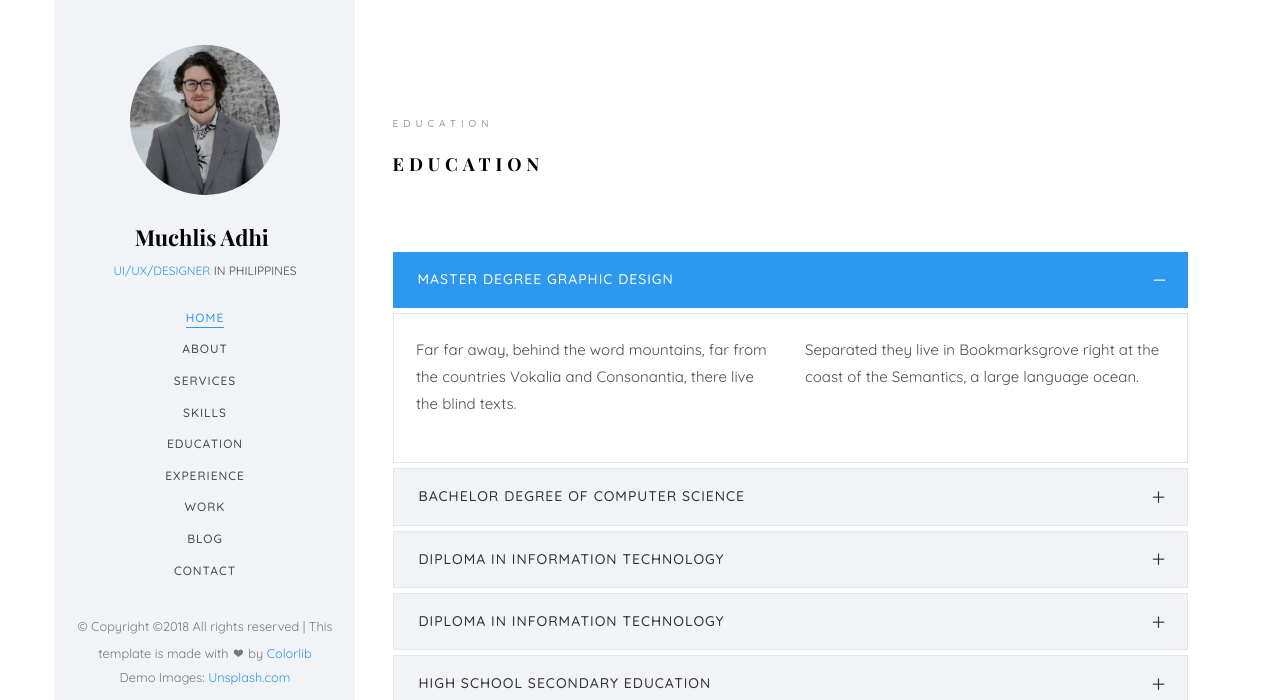
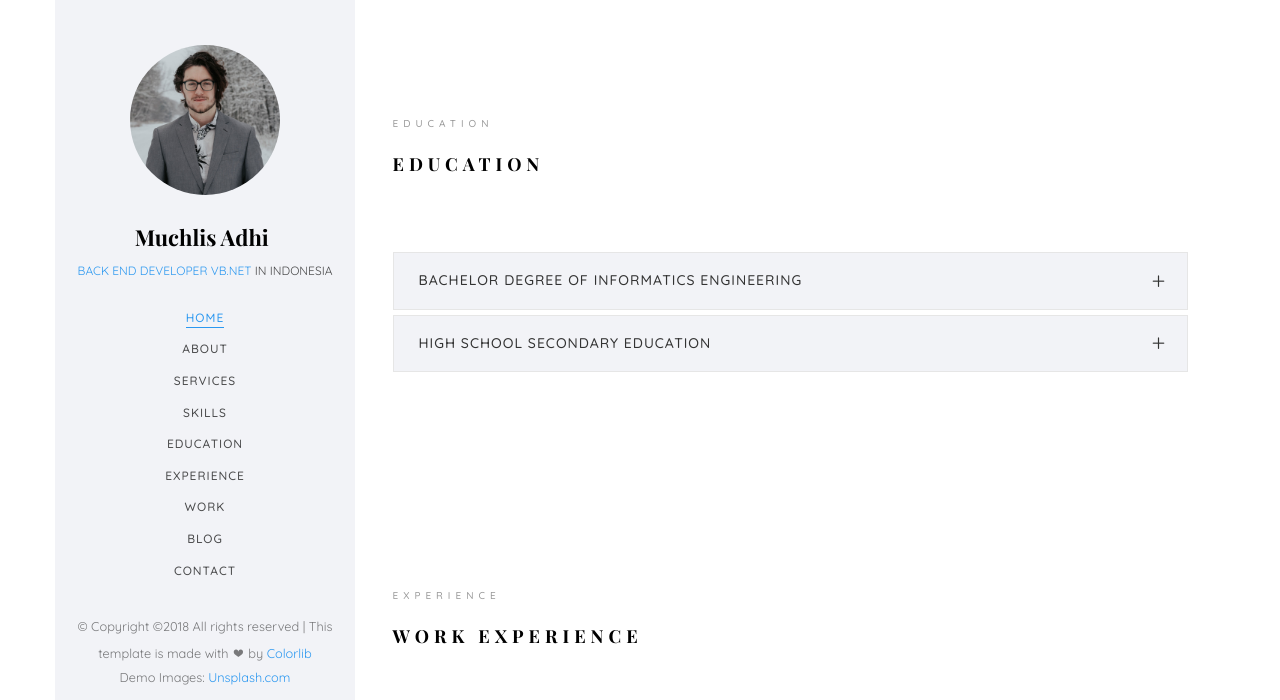
Before and after one commit to MuchlisAdhi/MuchlisAdhi.github.io, a plain HTML site: page index.html in a window 1280 px wide. Both pictures are taken after a click on the link "EDUCATION". Shown: the part 3870-4570 px from the top of the page. Drawn offline with nearby package versions, Linux system fonts and the light colour scheme; files whose address does not match are found by name; a web font is replaced by a local one.

Commit message:
revisi
revisi

```diff
--- a/index.html
+++ b/index.html
@@ -58,7 +58,7 @@
 			<div class="text-center">
 				<div class="author-img" style="background-image: url(images/about.jpg);"></div>
 				<h1 id="colorlib-logo"><a href="index.html">Muchlis Adhi</a></h1>
-				<span class="position"><a href="#">UI/UX/Designer</a> in Philippines</span>
+				<span class="position"><a href="#">Back end Developer VB.Net</a> in Indonesia</span>
 			</div>
 			<nav id="colorlib-main-menu" role="navigation" class="navbar">
 				<div id="navbar" class="collapse">
@@ -387,68 +387,16 @@ Copyright &copy;<script>document.write(new Date().getFullYear());</script> All r
 									<div class="panel panel-default">
 									    <div class="panel-heading" role="tab" id="headingOne">
 									        <h4 class="panel-title">
-									            <a data-toggle="collapse" data-parent="#accordion" href="#collapseOne" aria-expanded="true" aria-controls="collapseOne">Master Degree Graphic Design
+									            <a class="collapsed" data-toggle="collapse" data-parent="#accordion" href="#collapseTwo" aria-expanded="false" aria-controls="collapseTwo">Bachelor Degree of Informatics Engineering
 									            </a>
 									        </h4>
 									    </div>
-									    <div id="collapseOne" class="panel-collapse collapse in" role="tabpanel" aria-labelledby="headingOne">
-									         <div class="panel-body">
-									            <div class="row">
-										      		<div class="col-md-6">
-										      			<p>Far far away, behind the word mountains, far from the countries Vokalia and Consonantia, there live the blind texts. </p>
-										      		</div>
-										      		<div class="col-md-6">
-										      			<p>Separated they live in Bookmarksgrove right at the coast of the Semantics, a large language ocean.</p>
-										      		</div>
-										      	</div>
-									         </div>
-									    </div>
-									</div>
-									<div class="panel panel-default">
-									    <div class="panel-heading" role="tab" id="headingTwo">
-									        <h4 class="panel-title">
-									            <a class="collapsed" data-toggle="collapse" data-parent="#accordion" href="#collapseTwo" aria-expanded="false" aria-controls="collapseTwo">Bachelor Degree of Computer Science
-									            </a>
-									        </h4>
-									    </div>
-									    <div id="collapseTwo" class="panel-collapse collapse" role="tabpanel" aria-labelledby="headingTwo">
+									    <div id="collapseOne" class="panel-collapse collapse" role="tabpanel" aria-labelledby="headingOne">
 									        <div class="panel-body">
-									            <p>Far far away, behind the word <strong>mountains</strong>, far from the countries Vokalia and Consonantia, there live the blind texts. Separated they live in Bookmarksgrove right at the coast of the Semantics, a large language ocean.</p>
-													<ul>
-														<li>Separated they live in Bookmarksgrove right</li>
-														<li>Separated they live in Bookmarksgrove right</li>
-													</ul>
+									            <p> Bachelor Degree Informatics Engineering at University Technology Yogyakarta placed in Jalan Ring Road Utara No 81 Yogyakarta.</p>
 									        </div>
 									    </div>
 									</div>
-									<div class="panel panel-default">
-									    <div class="panel-heading" role="tab" id="headingThree">
-									        <h4 class="panel-title">
-									            <a class="collapsed" data-toggle="collapse" data-parent="#accordion" href="#collapseThree" aria-expanded="false" aria-controls="collapseThree">Diploma in Information Technology
-									            </a>
-									        </h4>
-									    </div>
-									    <div id="collapseThree" class="panel-collapse collapse" role="tabpanel" aria-labelledby="headingThree">
-									        <div class="panel-body">
-									            <p>Far far away, behind the word <strong>mountains</strong>, far from the countries Vokalia and Consonantia, there live the blind texts. Separated they live in Bookmarksgrove right at the coast of the Semantics, a large language ocean.</p>
-									        </div>
-									    </div>
-									</div>
-
-									<div class="panel panel-default">
-									    <div class="panel-heading" role="tab" id="headingFour">
-									        <h4 class="panel-title">
-									            <a class="collapsed" data-toggle="collapse" data-parent="#accordion" href="#collapseFour" aria-expanded="false" aria-controls="collapseFour">Diploma in Information Technology
-									            </a>
-									        </h4>
-									    </div>
-									    <div id="collapseFour" class="panel-collapse collapse" role="tabpanel" aria-labelledby="headingFour">
-									        <div class="panel-body">
-									            <p>Far far away, behind the word <strong>mountains</strong>, far from the countries Vokalia and Consonantia, there live the blind texts. Separated they live in Bookmarksgrove right at the coast of the Semantics, a large language ocean.</p>
-									        </div>
-									    </div>
-									</div>
-
 									<div class="panel panel-default">
 									    <div class="panel-heading" role="tab" id="headingFive">
 									        <h4 class="panel-title">
@@ -458,7 +406,7 @@ Copyright &copy;<script>document.write(new Date().getFullYear());</script> All r
 									    </div>
 									    <div id="collapseFive" class="panel-collapse collapse" role="tabpanel" aria-labelledby="headingFive">
 									        <div class="panel-body">
-									            <p>Far far away, behind the word <strong>mountains</strong>, far from the countries Vokalia and Consonantia, there live the blind texts. Separated they live in Bookmarksgrove right at the coast of the Semantics, a large language ocean.</p>
+									            <p>High School Secondary Education at SMK Muhammadiyah 3 Yogyakarta major Computer and Network Engineering placed in Jalan Pramuka No 62 Giwangan Yogyakarta</p>
 									        </div>
 									    </div>
 									</div>
@@ -731,7 +679,7 @@ Copyright &copy;<script>document.write(new Date().getFullYear());</script> All r
 									<i class="icon-globe-outline"></i>
 								</div>
 								<div class="colorlib-text">
-									<p><a href="#">info@domain.com</a></p>
+									<p><a href="#">adi.wiratama@gmail.com</a></p>
 								</div>
 							</div>
 
@@ -740,7 +688,7 @@ Copyright &copy;<script>document.write(new Date().getFullYear());</script> All r
 									<i class="icon-map"></i>
 								</div>
 								<div class="colorlib-text">
-									<p>198 West 21th Street, Suite 721 New York NY 10016</p>
+									<p>Jalan Pelesiran No.56/63 Bandung</p>
 								</div>
 							</div>
 
@@ -749,7 +697,7 @@ Copyright &copy;<script>document.write(new Date().getFullYear());</script> All r
 									<i class="icon-phone"></i>
 								</div>
 								<div class="colorlib-text">
-									<p><a href="tel://">+123 456 7890</a></p>
+									<p><a href="tel://">+62818613258</a></p>
 								</div>
 							</div>
 						</div>
```
